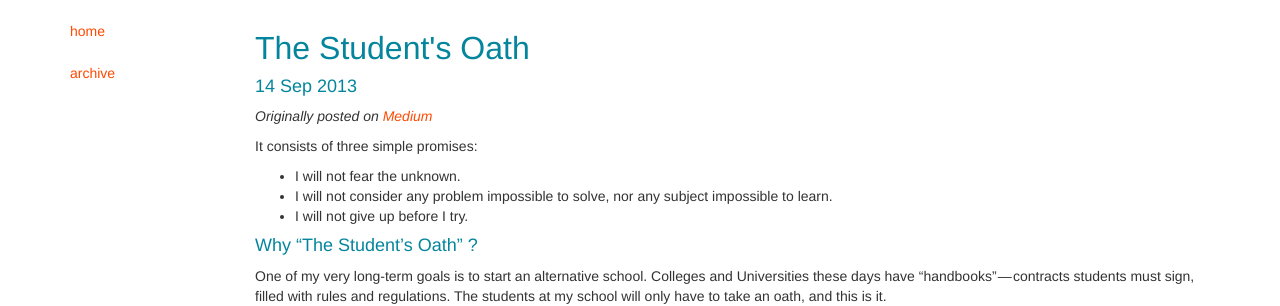
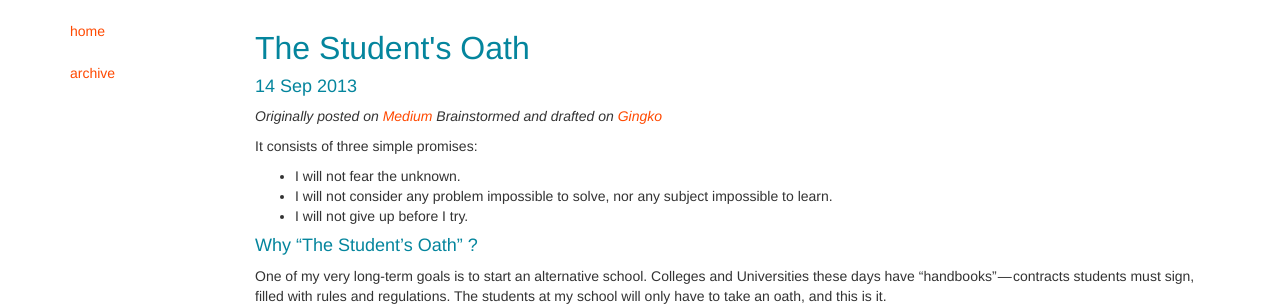
Before and after one commit to pathouse/pathouse.github.io, a Jekyll site: the page built from _posts/2013-09-14-the-students-oath.markdown, in a window 1280 px wide. Shown: the part 193-499 px from the top of the page. Built offline with Jekyll 4.4.1, drawn with Linux system fonts in a browser that asks for light colours.

Commit message:
Add gingko link to latest post

```diff
--- a/_posts/2013-09-14-the-students-oath.markdown
+++ b/_posts/2013-09-14-the-students-oath.markdown
@@ -9,6 +9,7 @@ op-quote-sp: "G.K. Chesterton"
 ---
 
 *Originally posted on [Medium][]*
+*Brainstormed and drafted on [Gingko][]*
 
 It consists of three simple promises:
 
@@ -86,5 +87,6 @@ Three simple promises:
 + I will not give up before I try.
 
 [medium]: https://medium.com/architecting-a-life/688656cb5f7f
+[gingko]: https://gingkoapp.com/blog-post-the-students-oath
 [tumblr]: http://patmcintern.tumblr.com/
 [this article]: http://www.brainpickings.org/index.php/2013/09/13/clive-thompson-smarter-than-you-think/
```
